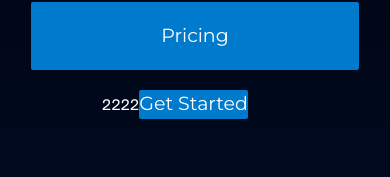
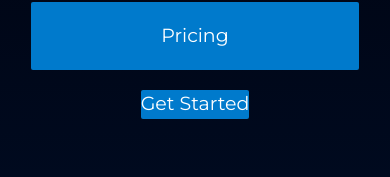
Before and after one commit to megha-gif/nocode-landing-page, a Next.js app: page / in a window 390 px wide. Both pictures are taken after a click on the button 358 px from the left and 44 px from the top of the page. Shown: the part 284-461 px from the top of the page. Built offline with nearby package versions, Linux system fonts and the light colour scheme; a web font is replaced by a local one.

Commit message:
Finally added favicon

```diff
--- a/src/components/Navbar.tsx
+++ b/src/components/Navbar.tsx
@@ -81,10 +81,9 @@ const Navbar = () => {
               </button>
             </Link>
             <Link href="/Goback">
-              2222
               <button
                 onClick={closeMenu}
-                className="text-[19px] text-white mx-auto mr-10 px[100px] bg-[#007ACC] rounded-[2px] hover:scale-105 font-montserrat"
+                className="text-[19px] text-white px[100px] bg-[#007ACC] rounded-[2px] hover:scale-105 font-montserrat"
               >
                 Get Started
               </button>
```
